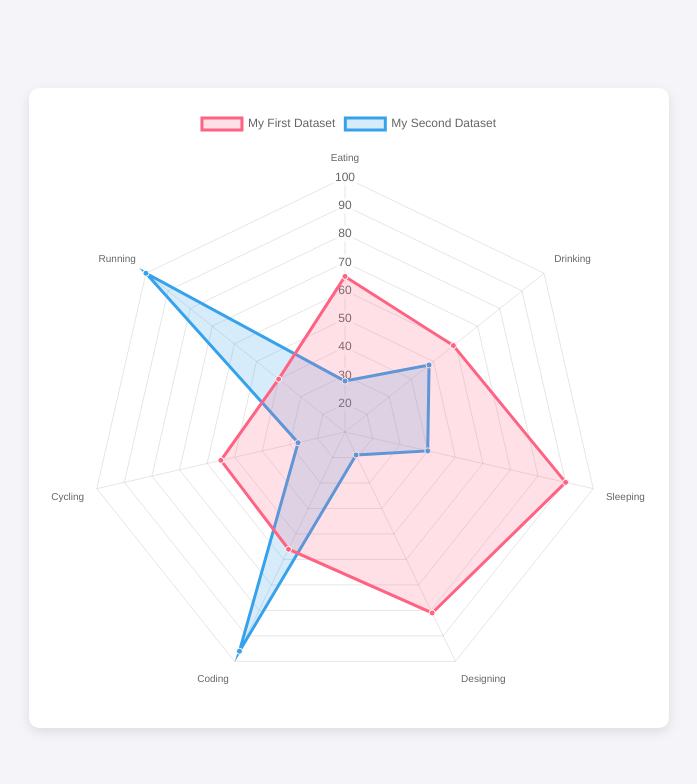
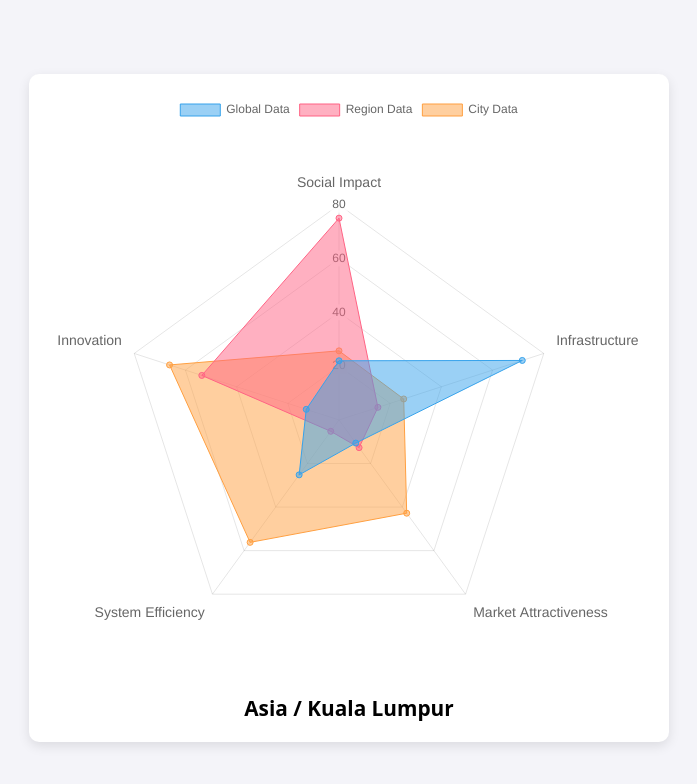
Before and after one commit to kamilpixel/radar-chart, a website built with Vite: page index.html in a window 1280 px wide. Shown: the whole page, without its empty margins (291-988 px from the left). Built offline with nearby package versions, Linux system fonts and the light colour scheme.

Commit message:
feat(radar-chart): add function to populate actual data for chart. add location label. styles fix

```diff
--- a/index.html
+++ b/index.html
@@ -10,6 +10,7 @@
     <div id="app">
       <div class="chart-container">
           <canvas id="myChart"></canvas>
+          <div id="location-label"></div>
       </div>
     </div>
     <script type="module" src="/src/main.js"></script>
--- /dev/null
+++ b/public/data.json
@@ -0,0 +1,39 @@
+{
+  "chartConfig": [
+    {
+      "labels": [
+        "Social Impact",
+        "Infrastructure",
+        "Market Attractiveness",
+        "System Efficiency",
+        "Innovation"
+      ]
+    }
+  ],
+  "chartData": [
+    {
+      "id": "1",
+      "city_name": "Warsaw",
+      "region": "Europe",
+      "global_data": [52.0, 21.6, 13.6, 55.2, 2.5],
+      "region_data": [65.0, 65.2, 33.0, 69.2, 23.1],
+      "city_data": [95.2, 25.28, 45.1, 32.1, 96.2]
+    },
+    {
+      "id": "2",
+      "city_name": "Kuala Lumpur",
+      "region": "Asia",
+      "global_data": [22.0, 71.6, 10.6, 25.2, 12.8],
+      "region_data": [75.0, 15.2, 12.7, 5.2, 53.6],
+      "city_data": [25.7, 25.28, 42.8, 56.2, 66.2]
+    },
+    {
+      "id": "3",
+      "city_name": "Mexico City",
+      "region": "Latin America",
+      "global_data": [27.2, 21.8, 13.6, 15.2, 102.5],
+      "region_data": [99.0, 62.7, 62.0, 34.2, 23.8],
+      "city_data": [55.2, 99.28, 45.1, 55.1, 26.2]
+    }
+  ]
+}
--- a/src/main.js
+++ b/src/main.js
@@ -2,50 +2,74 @@ import "./style.css";
 import Chart from "chart.js/auto";
 const ctx = document.getElementById("myChart");
 
-const theData = {
-  labels: [
-    "Eating",
-    "Drinking",
-    "Sleeping",
-    "Designing",
-    "Coding",
-    "Cycling",
-    "Running",
-  ],
+if (ctx) {
+  let cleanData;
+
+  // Modify data to fit chartjs data format
+  const populateData = (data) => {
+    const indexNumber = 1;
+
+    return {
+      locationLabel: `${data.chartData[indexNumber].region} / ${data.chartData[indexNumber].city_name}`,
+      chartData: {
+        labels: data.chartConfig[0].labels,
         datasets: [
           {
-      label: "My First Dataset",
-      data: [65, 59, 90, 81, 56, 55, 40],
-      fill: true,
-      backgroundColor: "rgba(255, 99, 132, 0.2)",
-      borderColor: "rgb(255, 99, 132)",
-      pointBackgroundColor: "rgb(255, 99, 132)",
-      pointBorderColor: "#fff",
-      pointHoverBackgroundColor: "#fff",
-      pointHoverBorderColor: "rgb(255, 99, 132)",
+            label: "Global Data",
+            data: data.chartData[indexNumber].global_data,
           },
           {
-      label: "My Second Dataset",
-      data: [28, 48, 40, 19, 96, 27, 100],
-      fill: true,
-      backgroundColor: "rgba(54, 162, 235, 0.2)",
-      borderColor: "rgb(54, 162, 235)",
-      pointBackgroundColor: "rgb(54, 162, 235)",
-      pointBorderColor: "#fff",
-      pointHoverBackgroundColor: "#fff",
-      pointHoverBorderColor: "rgb(54, 162, 235)",
+            label: "Region Data",
+            data: data.chartData[indexNumber].region_data,
+          },
+          {
+            label: "City Data",
+            data: data.chartData[indexNumber].city_data,
           },
         ],
+      },
+    };
   };
 
-if (ctx) {
+  // Fetch data from sample json file
+  const fetchData = async () => {
+    try {
+      let response = await fetch("/data.json");
+      response = await response.json();
+      cleanData = populateData(response);
+      const elLocationLabel = document.getElementById("location-label");
+      if (elLocationLabel) {
+        elLocationLabel.textContent = cleanData.locationLabel;
+      }
+    } catch (error) {
+      console.error("Error fetching data:", error);
+    }
+  };
+  await fetchData();
+
+  // Initialize radar chart
   new Chart(ctx, {
     type: "radar",
-    data: theData,
+    data: cleanData.chartData,
     options: {
+      responsive: true,
+      maintainAspectRatio: true,
       elements: {
         line: {
-          borderWidth: 3,
+          borderWidth: 1,
+        },
+      },
+      scales: {
+        r: {
+          pointLabels: {
+            font: {
+              size: 14,
+            },
+          },
+          ticks: {
+            beginAtZero: true,
+            stepSize: 20,
+          },
         },
       },
     },
--- a/src/style.css
+++ b/src/style.css
@@ -1,4 +1,5 @@
 body {
+  font-family: system-ui, Avenir, Helvetica, Arial, sans-serif;
   display: flex;
   justify-content: center;
   align-items: center;
@@ -22,3 +23,9 @@ body {
   border-radius: 0.625rem;
   box-shadow: 0 0.25rem 0.75rem rgba(0, 0, 0, 0.1);
 }
+
+#location-label {
+  text-align: center;
+  font-weight: bold;
+  font-size: 1.3rem;
+}
```
Lines whose indentation alone changed are shown as unchanged.
